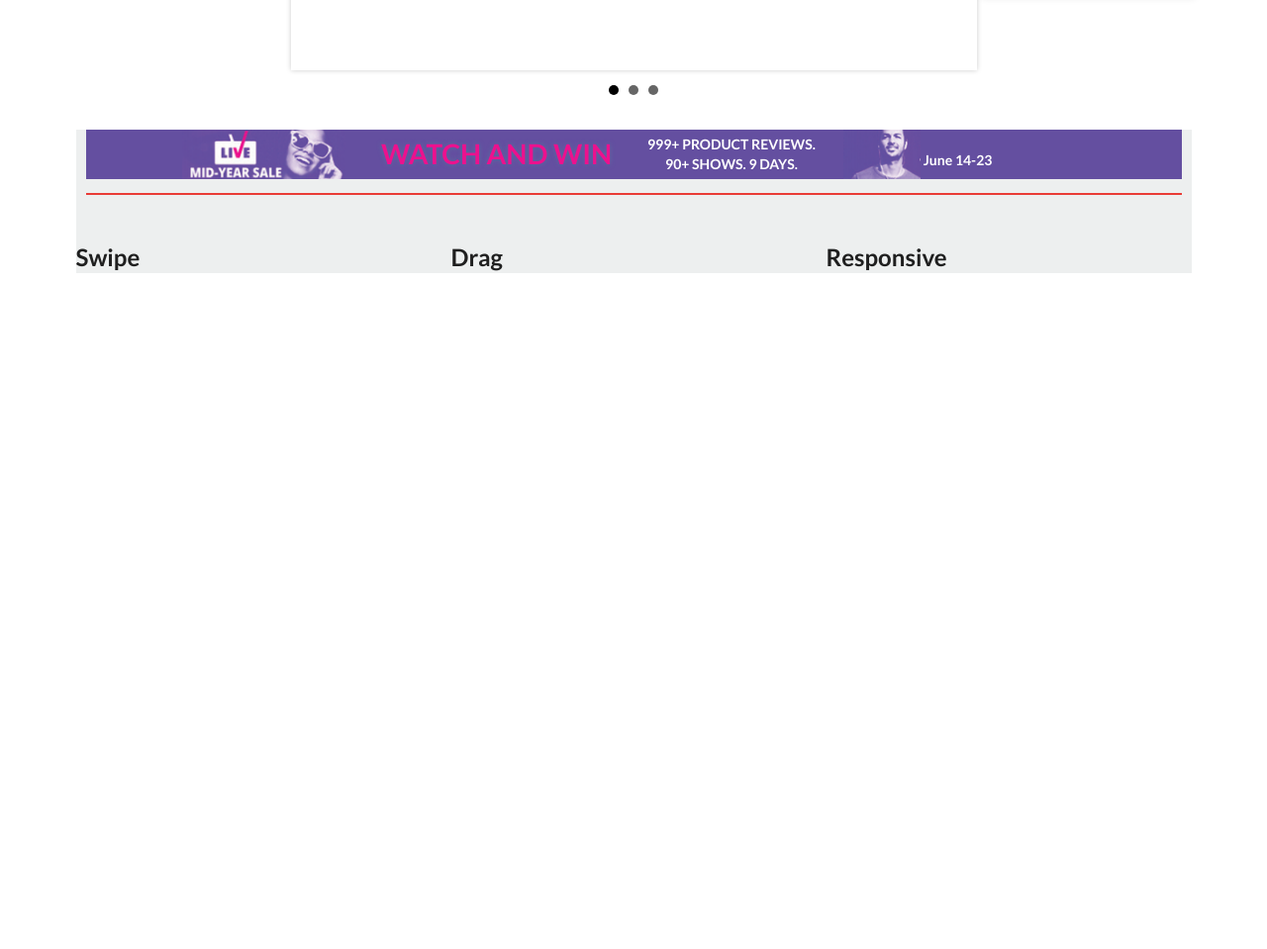
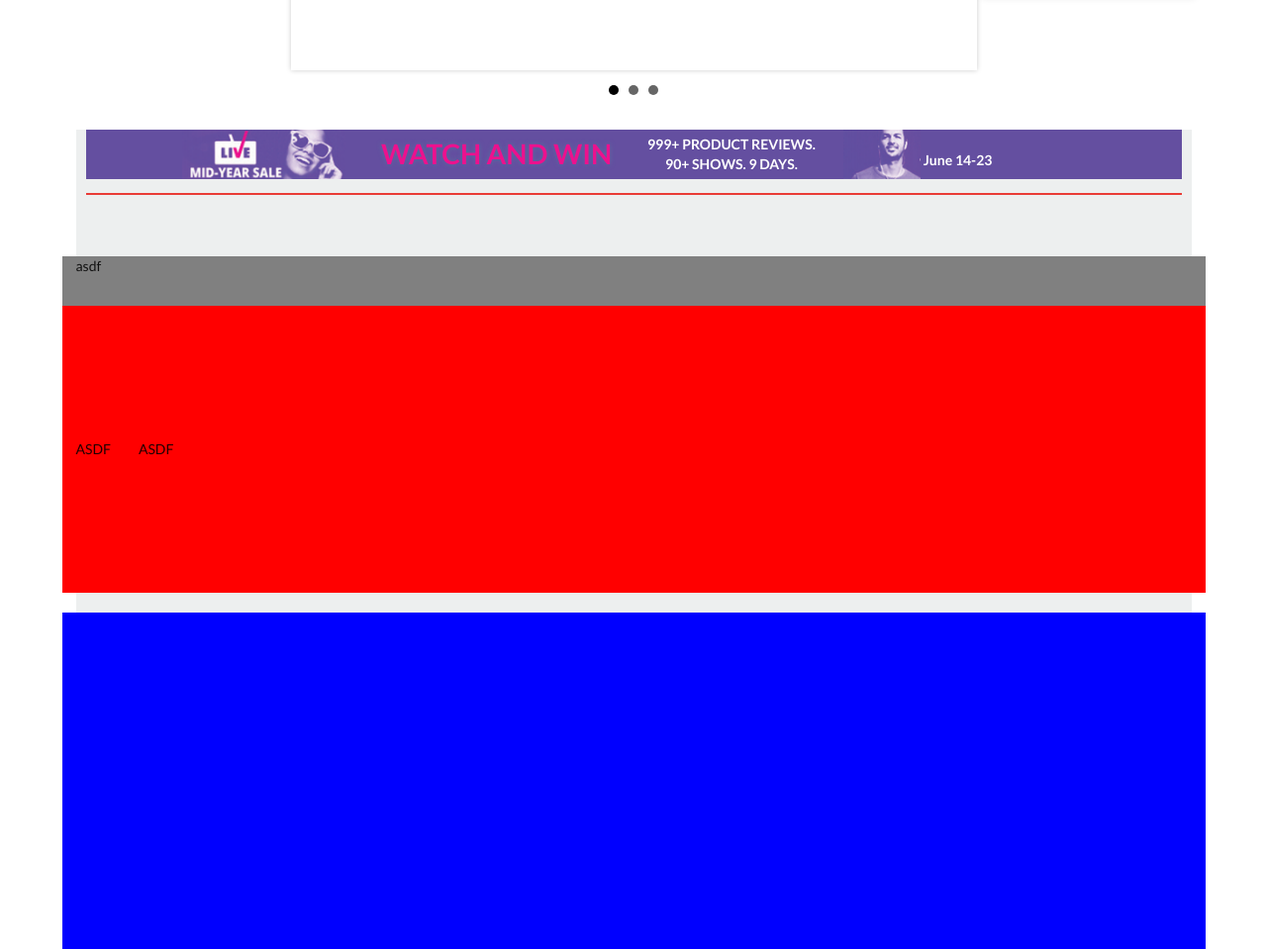
Before and after one commit to JackRourkeK/zama, a plain HTML site: page index.html in a window 1280 px wide. Shown: the part 633-1592 px from the top of the page at 99% size. Before the commit the page ends 909 px from the top, so only its background shows below. Drawn offline with Linux system fonts and the light colour scheme.

Commit message:
Flash Products started by Jack Rourke

```diff
--- a/assets/styles.css
+++ b/assets/styles.css
@@ -65,6 +65,7 @@ input[type="search"].zm-search{
 /*Container Class Stars*/
 .zm-container{
 	margin-top: 20px;
+	margin-bottom: 50px;
 }
 .zm-slider img{
 	/*background: red;*/
@@ -135,3 +136,20 @@ input[type="search"].zm-search{
 .zm-flash-deals{
 	height: 50px;
 }
+.zm-flash-products{
+	height: 340px;
+	background: red;
+	margin-bottom: 20px !important;
+}
+.zm-tech-delivery{
+	height: 340px;
+	background: blue;
+	margin-bottom: 20px !important;
+}
+.zm-flash-deals-top{
+	height: 50px;
+	background: gray;
+	float: left;
+	clear: both;
+	width: 100%;
+}
--- a/index.html
+++ b/index.html
@@ -168,10 +168,9 @@
 				</div>
 			</div>
 			<div class="ui grid column zm-flash-deals">
-
 			</div>
-			<div class="ui zm-flash-products">
-				<div class="owl-carousel">
+			<div class="ui grid zm-flash-products">
+				<div class="owl-carousel" style="display: none;">
 					<div class="item">
 						<h2>Swipe</h2>
 					</div>
@@ -206,6 +205,15 @@
 						<h2>Auto Width</h2>
 					</div>
 				</div>
+
+				<div class="zm-flash-deals-top">
+				asdf
+				</div>
+				<div class="">ASDF</div>
+				<div class="">ASDF</div>
+			</div>
+			<div class="ui grid zm-tech-delivery">
+
 			</div>
 		</div>
 	</div>
@@ -233,6 +241,9 @@
 	owl.owlCarousel({
 		margin: 10,
 		loop: true,
+		mouseDrag:false,
+		nav:true,
+		navText:['next','prev'],
 		responsive: {
 			0: {
 				items: 1
```
Lines whose indentation alone changed are shown as unchanged.
